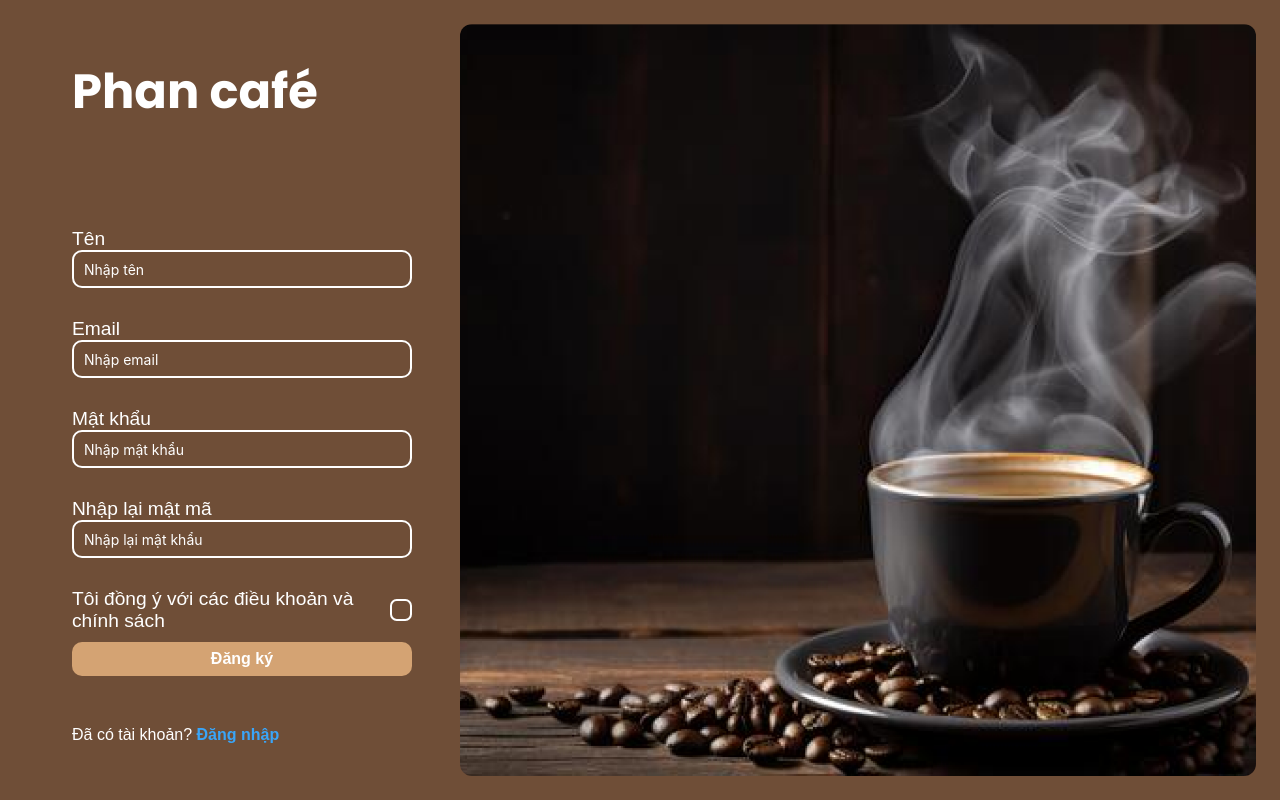
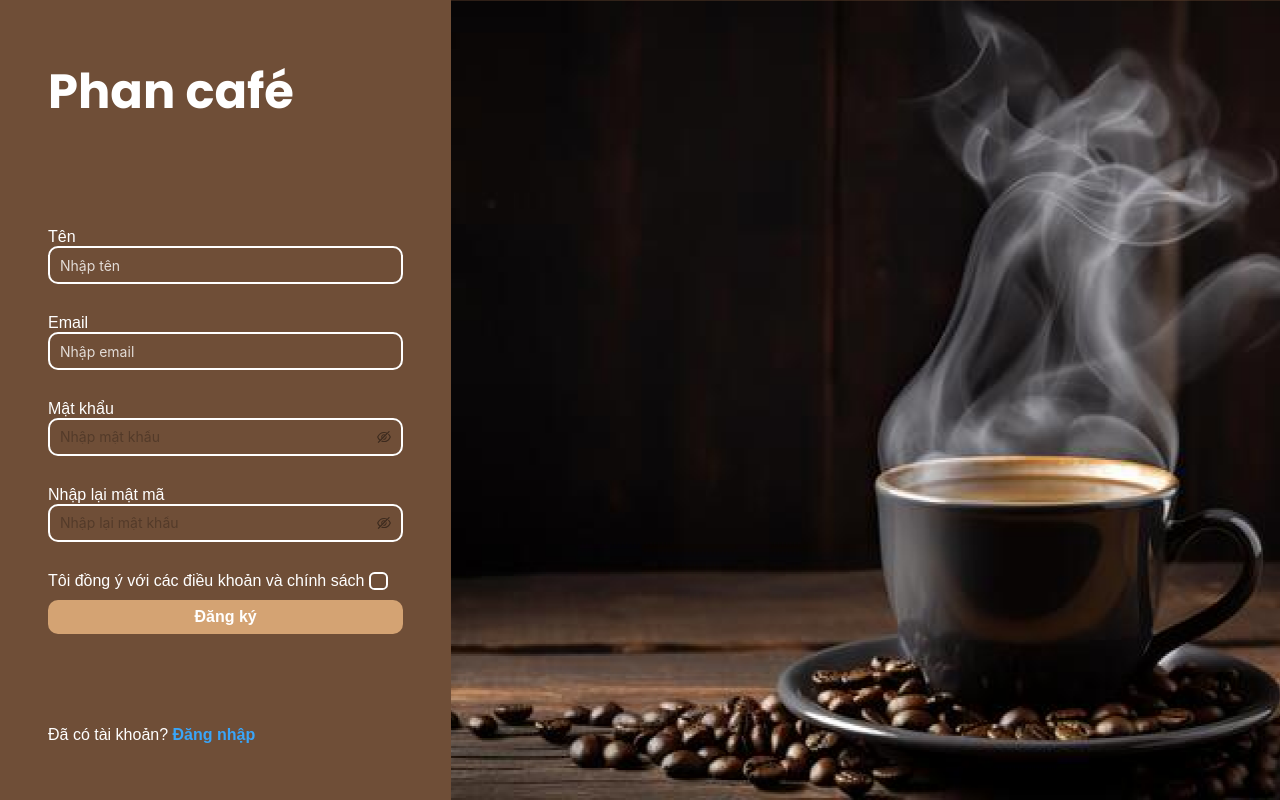
Before and after one commit to hidr0c/CoffeShopManagerWebsite, a Next.js app: page /signup in a window 1280 px wide. Built offline with nearby package versions, Linux system fonts and the light colour scheme; no server answers.

Commit message:
working login and signup

```diff
--- a/src/app/(auth)/layout.module.css
+++ b/src/app/(auth)/layout.module.css
@@ -7,7 +7,6 @@
   display: flex;
   width: 100vw;
   height: 100vh;
-  padding: 24px;
 }
 
 .leftSide {
@@ -17,6 +16,7 @@
   display: flex;
   flex-direction: column;
   justify-content: space-between;
+  padding: 24px 0;
 }
 
 .leftSide_container {
@@ -33,10 +33,8 @@
   width: 70vw;
   position: relative;
   overflow: hidden;
-  padding: 12px;
 }
 
 .rightSide img {
   object-fit: cover;
-  border-radius: 12px;
 }
--- a/src/app/(auth)/layout.tsx
+++ b/src/app/(auth)/layout.tsx
@@ -1,4 +1,3 @@
-import { ReactNode } from "react";
 import styles from "./layout.module.css";
 import Image from "next/image";
 
--- a/src/app/(auth)/login/page.module.css
+++ b/src/app/(auth)/login/page.module.css
@@ -1,4 +1,5 @@
-.loginWrapper {
+.loginWrapper,
+.registerWrapper {
   width: 100%;
   height: 75%;
   display: flex;
@@ -14,15 +15,11 @@
   display: none;
 }
 
-#loginForm {
+#loginForm,
+#registerForm {
   display: flex;
   flex-direction: column;
   gap: 10px;
-}
-
-#loginForm input::placeholder {
-  color: white;
-  opacity: 1;
 }
 
 .inputField {
@@ -34,6 +31,11 @@
   border: 2px solid #fff;
   background-color: var(--background);
   color: #fff;
+}
+
+.inputField::placeholder {
+  color: white;
+  opacity: 0.8;
 }
 
 .passwordTitleWrapper {
--- a/src/app/(auth)/signup/page.tsx
+++ b/src/app/(auth)/signup/page.tsx
@@ -2,72 +2,106 @@
 
 import Image from "next/image";
 import styles from "../login/page.module.css";
-import { useForm } from "react-hook-form";
+import { useFormik } from 'formik';
 import { useRouter } from "next/navigation";
-import { Input } from "antd"
+import { Input, message } from "antd"
 import AuthApi from "../../services/auth";
 import { SignupParams } from "../../models/AuthModel";
 
 export default function SignupPage() {
-    const router = useRouter()
+    const router = useRouter();
+    const formik = useFormik({
+        initialValues: {
+            name: '',
+            email: '',
+            password: '',
+            confirmPassword: '',
+            confirmTOS: false,
+        },
+        onSubmit: values => {
+            onSubmit(values);
+        },
+    });
 
-    const { register, handleSubmit } = useForm();
     const onSubmit = async (data: SignupParams) => {
+        console.log(data);
         if (data.password !== data.confirmPassword) {
-            alert('Mật khẩu không giống nhau');
-            return
+            message.error('Mật khẩu không giống nhau');
+            return;
         }
 
         if (!data.confirmTOS) {
-            alert("Bạn chưa đồng ý với điều khoản");
-            return
+            message.error('Vui lòng đồng ý với điều khoản TOS');
+            return;
         }
 
         AuthApi.signUp(data)
             .then(res => {
-                if (res.status == 200) {
-                    router.push("/profile/")
+                if (!res) return;
+
+                if (res.result === "success") {
+                    message.success("Đăng ký thành công. Chuyển sang trang đăng nhập trong vài giây...");
+                    setTimeout(() => {
+                        router.push("/login/")
+                    }, 2000)
                 } else {
-                    alert(res.message)
+                    message.error(res.message)
+                }
+            })
+            .catch(error => {
+                message.error("Đăng ký thất bại");
+                if (process.env.DEBUG) {
+                    console.log(error);
                 }
             })
     }
+
     return (
-        <div className={styles.loginWrapper}>
-            <form onSubmit={handleSubmit(onSubmit)} id={styles.loginForm}>
+        <div className={styles.registerWrapper}>
+            <form onSubmit={formik.handleSubmit} id={styles.registerForm}>
                 <label htmlFor="name">
                     Tên
                     <Input
-                        {...register("name", { required: true })}
-                        type="name"
+                        required
+                        name="name"
                         placeholder="Nhập tên"
+                        onChange={formik.handleChange}
+                        value={formik.values.name}
                         className={styles.inputField} />
                 </label>
 
                 <label htmlFor="email">
                     Email
                     <Input
-                        {...register("email")}
+                        required
+                        name="email"
                         type="email"
                         placeholder="Nhập email"
+                        onChange={formik.handleChange}
+                        value={formik.values.email}
                         className={styles.inputField} />
                 </label>
 
                 <label htmlFor="password">
                     Mật khẩu
-                    <Input
-                        {...register("password", { required: true })}
-                        type="password"
+                    <Input.Password
+                        required
+                        name="password"
                         minLength={8}
                         placeholder="Nhập mật khẩu"
+                        onChange={formik.handleChange}
+                        value={formik.values.password}
                         className={styles.inputField} />
                 </label>
 
                 <label htmlFor="confirmPassword">
                     Nhập lại mật mã
-                    <Input
-                        {...register("confirmPassword", { required: true })}
-                        type="password"
+                    <Input.Password
+                        required
+                        name="confirmPassword"
+                        minLength={8}
+                        onChange={formik.handleChange}
+                        value={formik.values.confirmPassword}
                         placeholder="Nhập lại mật khẩu"
                         className={styles.inputField} />
                 </label>
@@ -76,7 +110,8 @@ export default function SignupPage() {
                     className={styles.rememberWrapper}
                     htmlFor="confirmTOS">Tôi đồng ý với các điều khoản và chính sách
                     <input
-                        {...register("confirmTOS")}
+                        name="confirmTOS"
+                        onChange={formik.handleChange}
                         type="checkbox" />
                 </label>
 
--- a/src/app/globals.css
+++ b/src/app/globals.css
@@ -54,6 +54,7 @@ input[type="reset"] {
 }
 
 .ant-input-outlined:focus,
-.ant-input-outlined:hover {
+.ant-input-outlined:hover,
+.ant-input-outlined:focus-within {
   background-color: transparent;
 }
--- a/src/app/models/AuthModel.tsx
+++ b/src/app/models/AuthModel.tsx
@@ -26,7 +26,7 @@ interface LoginResponse {
 
 interface UpdateUserParams {
     avatar: string;
-    fullName: string;
+    name: string;
     email: string;
 }
 
--- a/src/app/services/api.tsx
+++ b/src/app/services/api.tsx
@@ -1,6 +1,6 @@
 import axios from "axios";
 
-let baseURL = process.env.NEXT_PUBLIC_BACKEND_API;
+let baseURL = process.env.API_URL || "http://localhost:3002/";
 
 const Api = axios.create({
     baseURL: baseURL,
--- a/src/app/services/auth/index.tsx
+++ b/src/app/services/auth/index.tsx
@@ -26,11 +26,11 @@ async function login(params: LoginParams): Promise<LoginResponse | null> {
     return null;
 }
 
-async function signUp(params: SignupParams): Promise<any | null> {
-    const url = `/auth/signup`;
+async function signUp(params: SignupParams): Promise<SignupResponse | null> {
+    const url = `/auth/register`;
     const response = await Api.post<SignupResponse>(url, params);
 
-    if (response.data && response.data.result === "success") {
+    if (response.data) {
         return response.data;
     }
 
```
Also changed, not shown: src/app/(auth)/login/page.tsx (+24 -9 lines).
